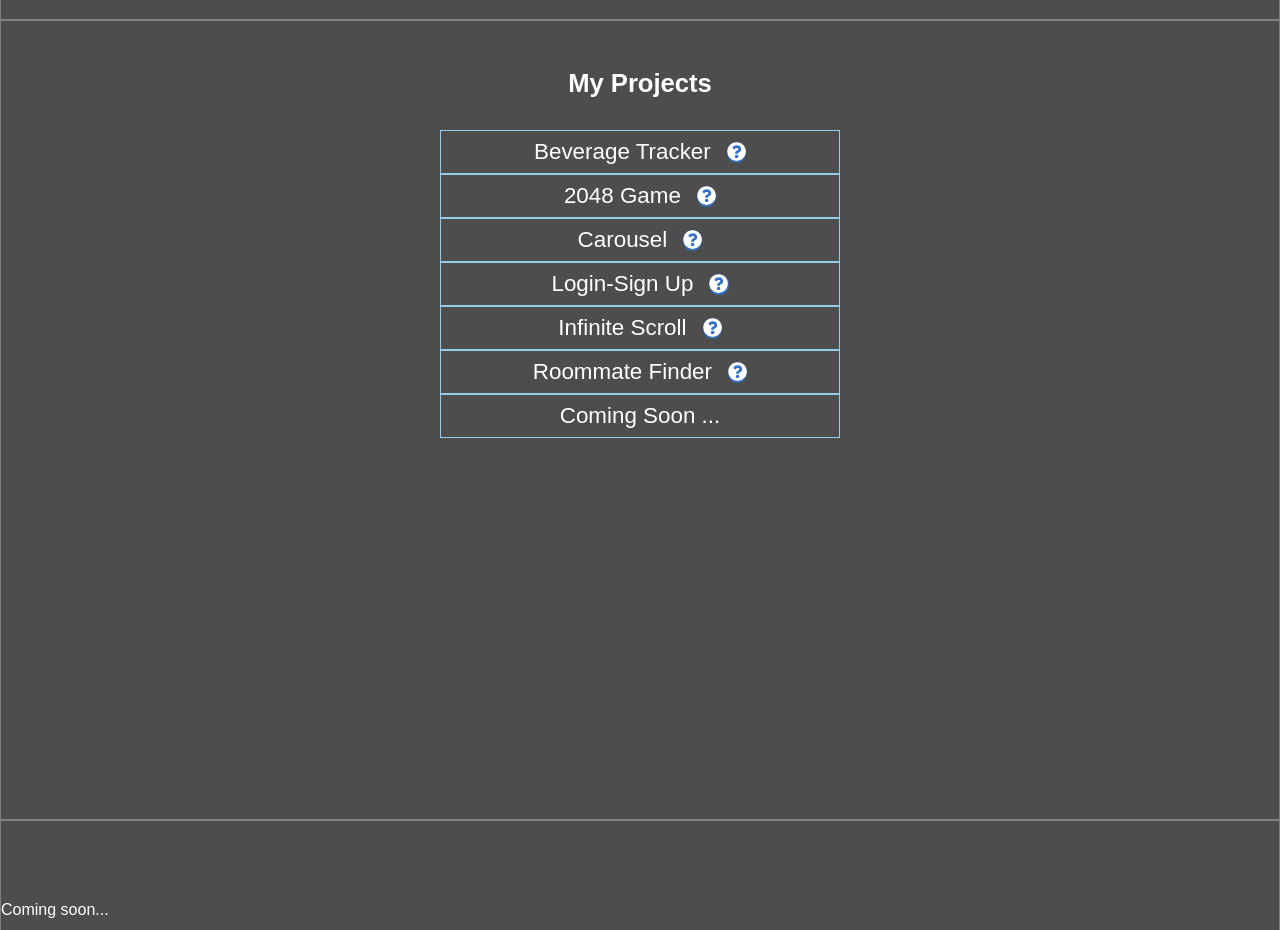
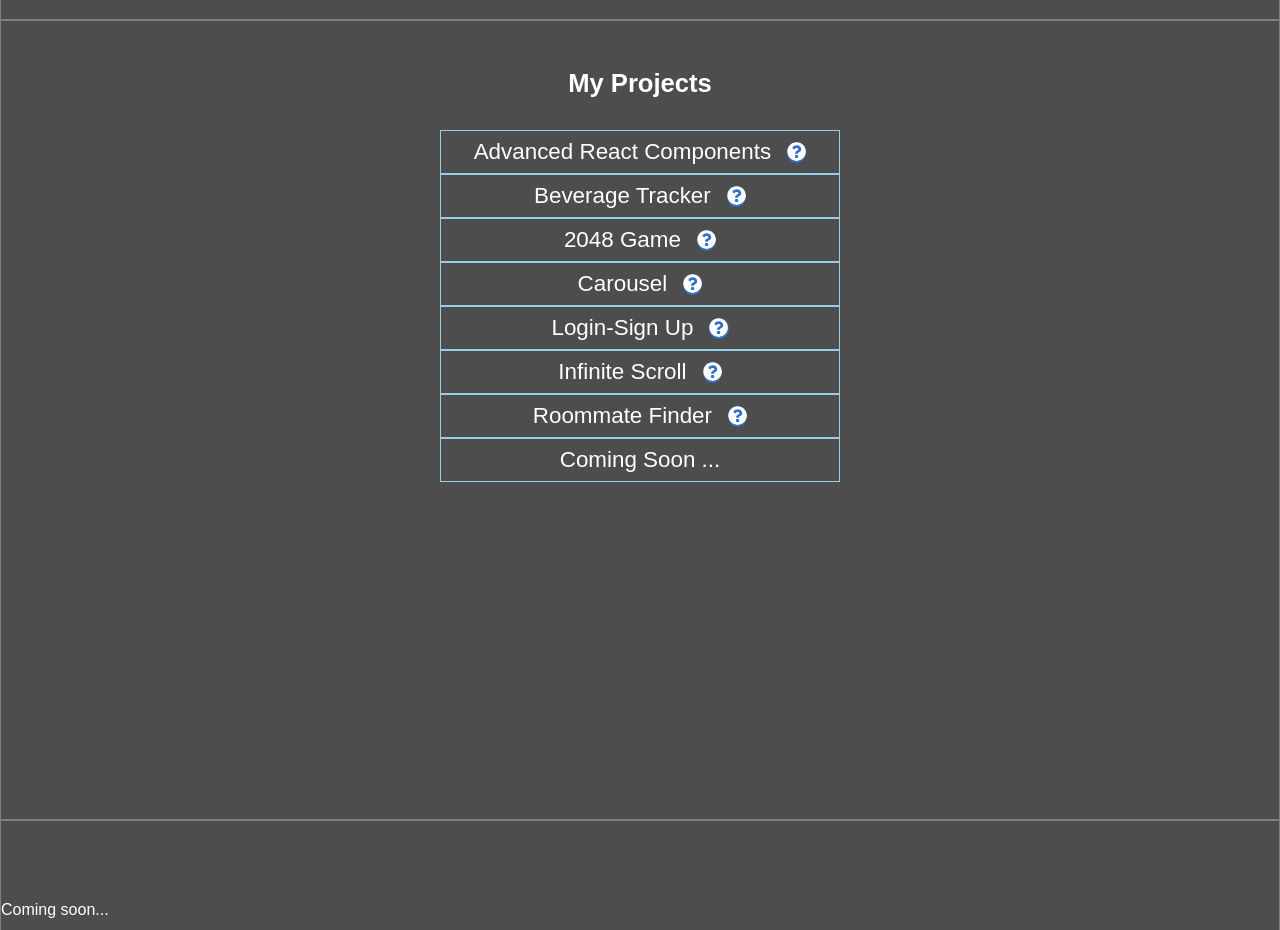
Before and after one commit to cmlttnts/cmlttnts.github.io, a React (Create React App) app: page / in a window 1280 px wide. Shown: the part 2380-3310 px from the top of the page. Built offline with nearby package versions, Linux system fonts and the light colour scheme.

Commit message:
Add advanced components link

```diff
--- a/src/Components/Projects/Projects.tsx
+++ b/src/Components/Projects/Projects.tsx
@@ -1,7 +1,7 @@
-import './Projects.scss';
+import "./Projects.scss";
 
-import React from 'react';
-import ProjectLink from 'Components/ProjectLink/ProjectLink';
+import ProjectLink from "Components/ProjectLink/ProjectLink";
+import React from "react";
 
 // Destructure the props
 const Projects = (): JSX.Element => {
@@ -9,6 +9,13 @@ const Projects = (): JSX.Element => {
     <div className="Projects MajorSection" id="projects">
       <h2>My Projects</h2>
       <ul>
+        <li>
+          <ProjectLink
+            name="Advanced React Components"
+            url="https://cmlttnts.github.io/advanced-componentst/"
+            tooltip="Me trying to write reusable complex react components!"
+          />
+        </li>
         <li>
           <ProjectLink
             name="Beverage Tracker"
@@ -24,18 +31,10 @@ const Projects = (): JSX.Element => {
           />
         </li>
         <li>
-          <ProjectLink
-            name="Carousel"
-            url="https://cmlttnts.github.io/Carousel/"
-            tooltip="App for image sliding with different styles"
-          />
+          <ProjectLink name="Carousel" url="https://cmlttnts.github.io/Carousel/" tooltip="App for image sliding with different styles" />
         </li>
         <li>
-          <ProjectLink
-            name="Login-Sign Up"
-            url="https://cmlttnts.github.io/login-signup/"
-            tooltip="Login and sign up page with progress steps"
-          />
+          <ProjectLink name="Login-Sign Up" url="https://cmlttnts.github.io/login-signup/" tooltip="Login and sign up page with progress steps" />
         </li>
         <li>
           <ProjectLink
```
